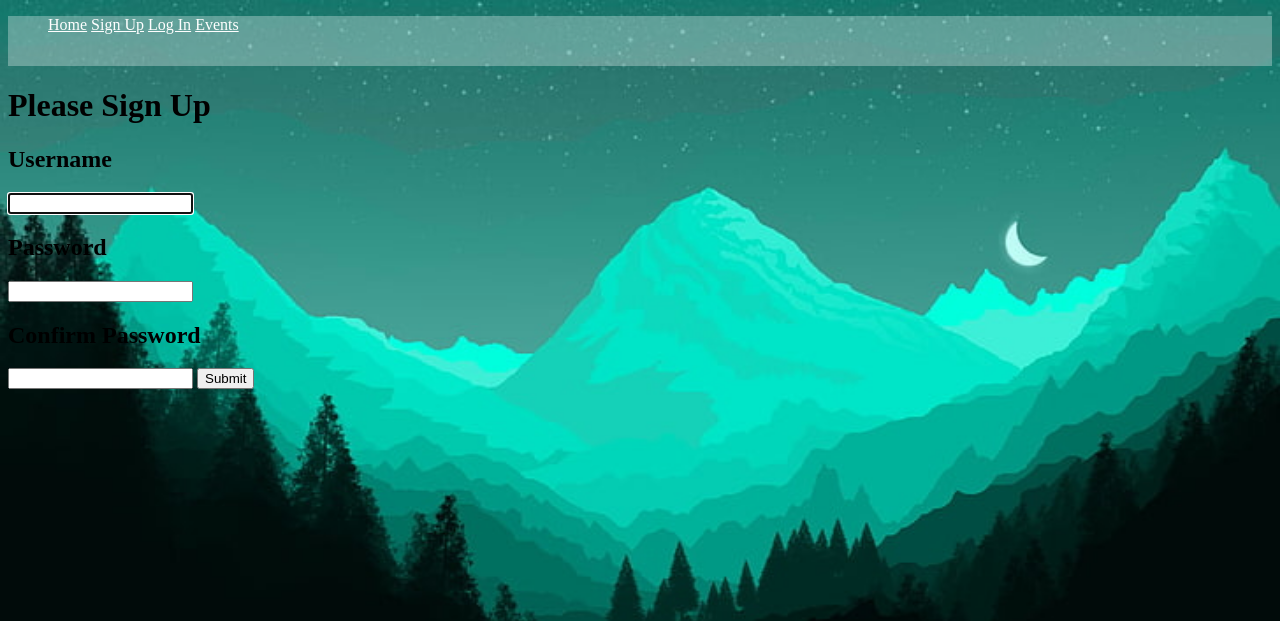
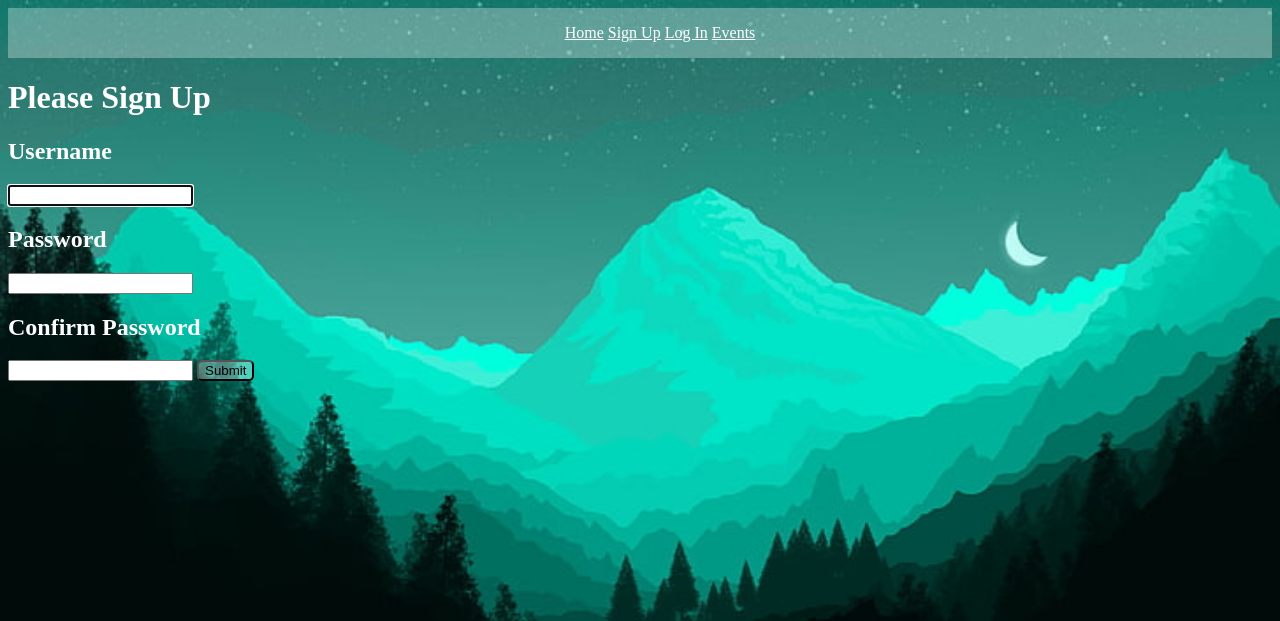
Before and after one commit to jhenderson26-lab/Event_tracker, a Django app: a page that uses app/templates/Login&Signup/signup.html in a window 1280 px wide. Shown: the top 621 px of the page. Run offline with Django 5.2, Linux system fonts and the light colour scheme.

Commit message:
changed the text to white

```diff
--- a/app/static/Css/style.css
+++ b/app/static/Css/style.css
@@ -18,6 +18,8 @@
     background-color: rgba(255, 255, 255, 0.3);
     width: 100%;
     height: 50px;
+    display: flex;
+    justify-content: space-evenly;
 }
 
 .ombre {
@@ -31,12 +33,15 @@
     }
 }
 
-.link_box {
-    width: 200px;
-    height: 100px;
-    background-color: black;
-}
-
 .link {
     color: white;
 }
+
+.white {
+    color: white;
+}
+
+.button {
+    border-radius: 5px;
+    background-color: rgba(255, 255, 255, 0.3);
+}
--- a/app/templates/Login&Signup/login.html
+++ b/app/templates/Login&Signup/login.html
@@ -1,11 +1,11 @@
 {% extends 'base.html' %}
 {% block content %}
-<h1>Please Login</h1>
+<h1 class="link">Please Login</h1>
 <form class="" action="{% url 'login' %}" method="post">
     {% csrf_token %}
-    <h2>Username</h2>
+    <h2 class="link">Username</h2>
     {{ form.username }}
-    <h2>Password</h2>
+    <h2 class="link">Password</h2>
     {{ form.password }}
     <button>Submit</button>
 </form>
--- a/app/templates/Login&Signup/signup.html
+++ b/app/templates/Login&Signup/signup.html
@@ -1,15 +1,14 @@
 {% extends 'base.html' %}
 {% block content %}
-<h1>Please Sign Up</h1>
+<h1 class="link">Please Sign Up</h1>
 <form class="" action="{% url 'signup' %}" method="post">
     {% csrf_token %}
-    <h2>Username</h2>
+    <h2 class="link">Username</h2>
     {{ form.username }}
-    <h2>Password</h2>
+    <h2 class="link">Password</h2>
     {{ form.password1 }}
-    <h2>Confirm Password</h2>
+    <h2 class="link">Confirm Password</h2>
     {{ form.password2 }}
-    <input class="" type="submit">
+    <input class="button" type="submit">
 </form>
-
 {% endblock content %}
```
